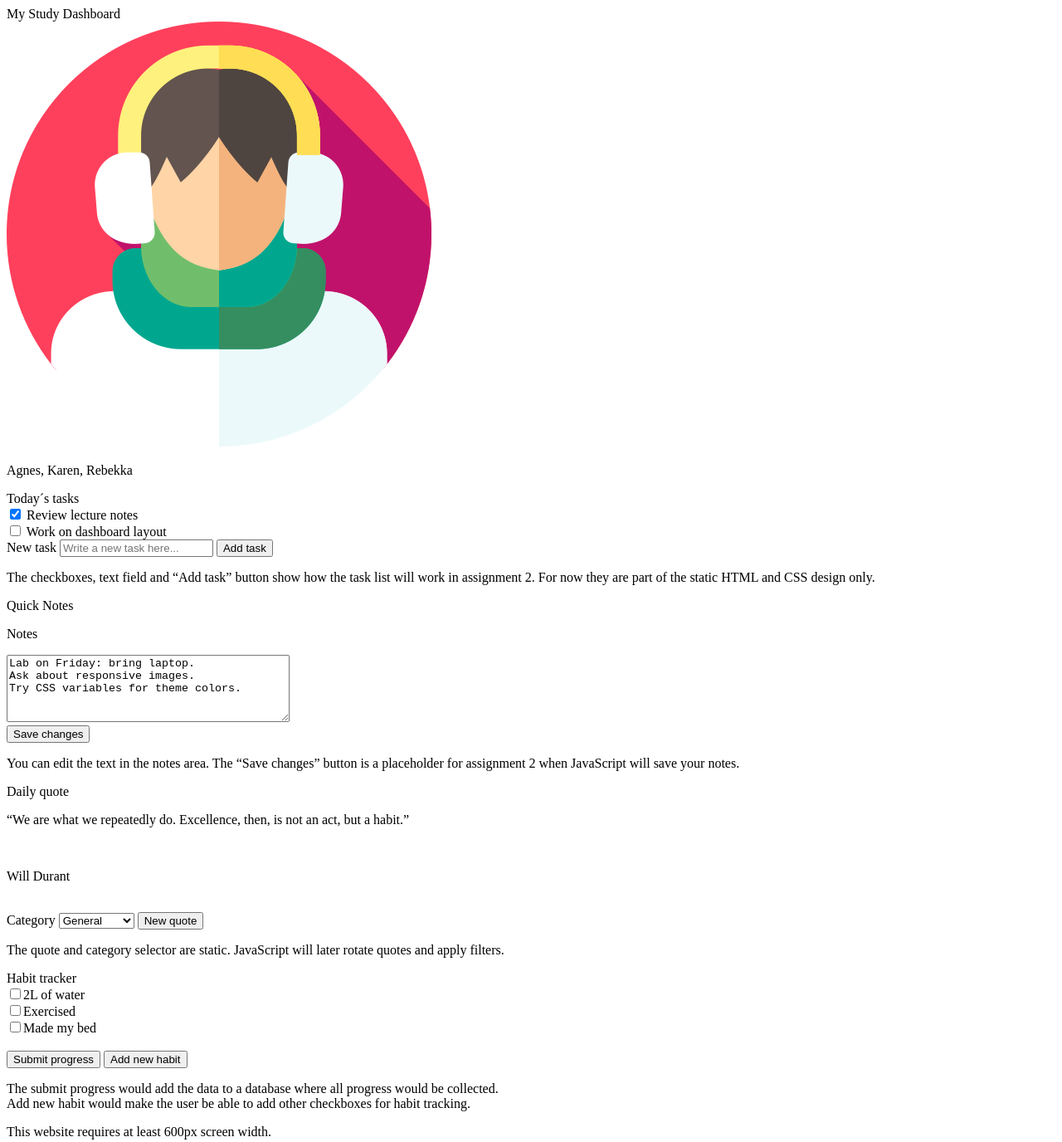
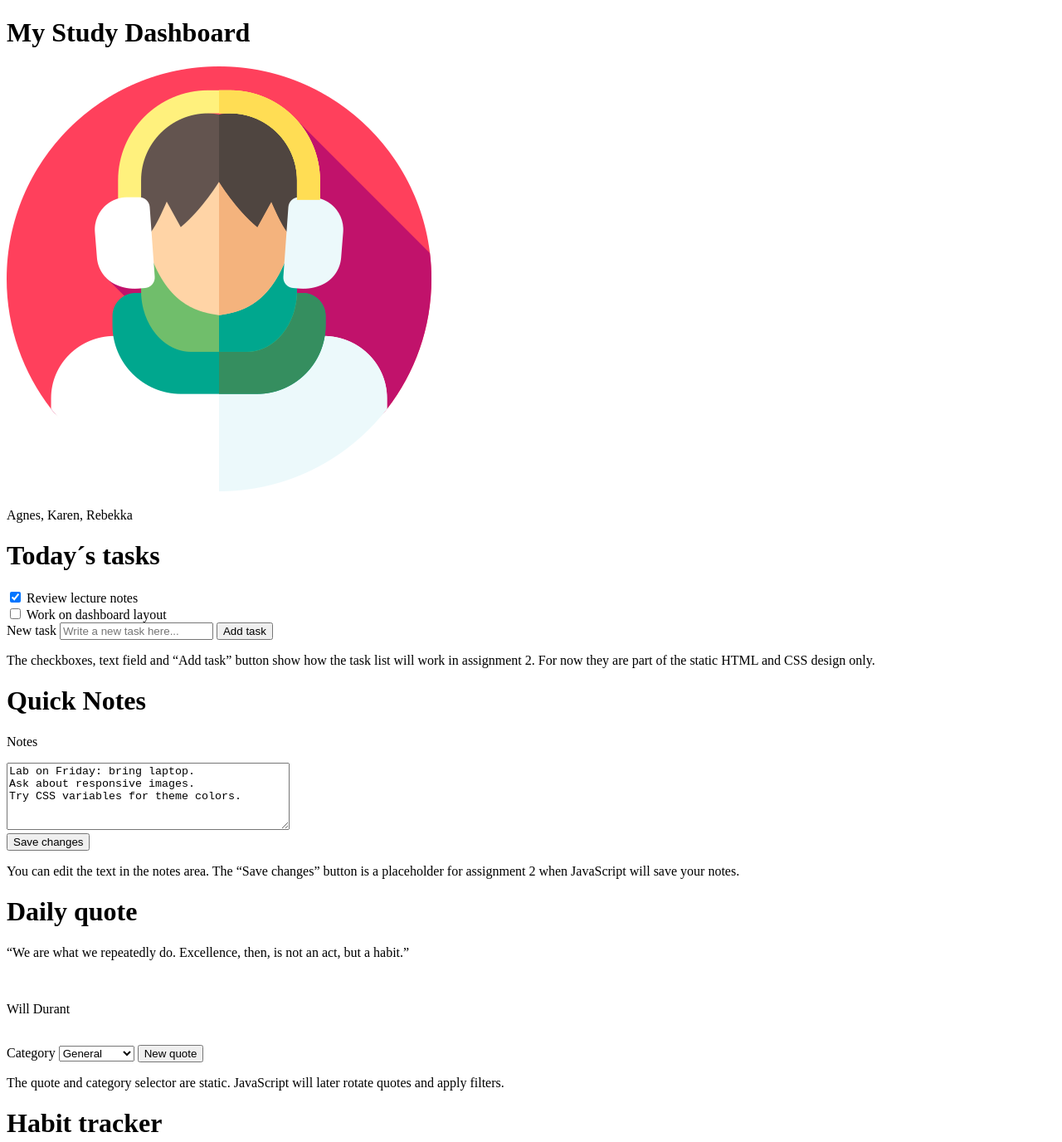
Before and after one commit to AgnesOmars/Assignment1-vefforritun, a website: page skil/index.html in a window 1280 px wide. Shown: the top 1376 px of the page at 83% size. Drawn offline with Linux system fonts and the light colour scheme.

Commit message:
1A ready

```diff
--- a/skil/index.html
+++ b/skil/index.html
@@ -12,14 +12,14 @@
   </head>
 
   <body>
-    <header>My Study Dashboard</header>
+    <header><h1>My Study Dashboard</h1></header>
     <div>
       <img src="man_3728711.png" alt="profile picture" />
       <p>Agnes, Karen, Rebekka</p>
     </div>
 
     <div>
-      <header>Today´s tasks</header>
+      <header><h1>Today´s tasks</h1></header>
       <label>
         <input type="checkbox" name="task1" checked /> Review lecture notes </label
       ><br />
@@ -42,7 +42,7 @@
       </p>
     </div>
     <div>
-      <header>Quick Notes</header>
+      <header><h1>Quick Notes</h1></header>
       <p>Notes</p>
       <form>
         <textarea id="notes_text" rows="5" cols="40" placeholder="Write your notes here...">
@@ -61,7 +61,7 @@ Try CSS variables for theme colors.
     </div>
 
     <div>
-      <header>Daily quote</header>
+      <header><h1>Daily quote</h1></header>
       <p>
         “We are what we repeatedly do. Excellence, then, is not an act, but a
         habit.”
@@ -73,7 +73,7 @@ Try CSS variables for theme colors.
       <form>
         <label for="category">Category</label>
         <select name="category" id="category">
-          <option value="general">General</option>
+          <option value="general" selected>General</option>
           <option value="productivity">Productivity</option>
           <option value="study">Study</option>
           <option value="creativity">Creativity</option>
@@ -87,7 +87,7 @@ Try CSS variables for theme colors.
     </div>
 
     <div>
-      <header>Habit tracker</header>
+      <header><h1>Habit tracker</h1></header>
       <form>
         <label id="habit_checkbox1"><input type="checkbox" />2L of water</label
         ><br />
```
